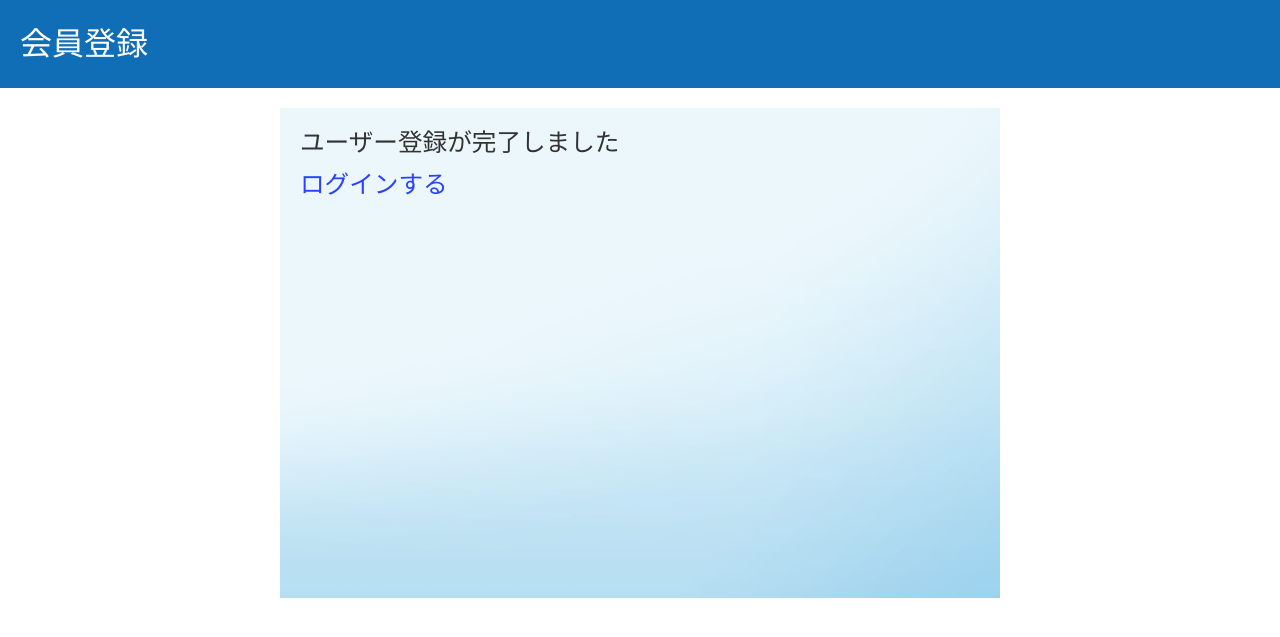
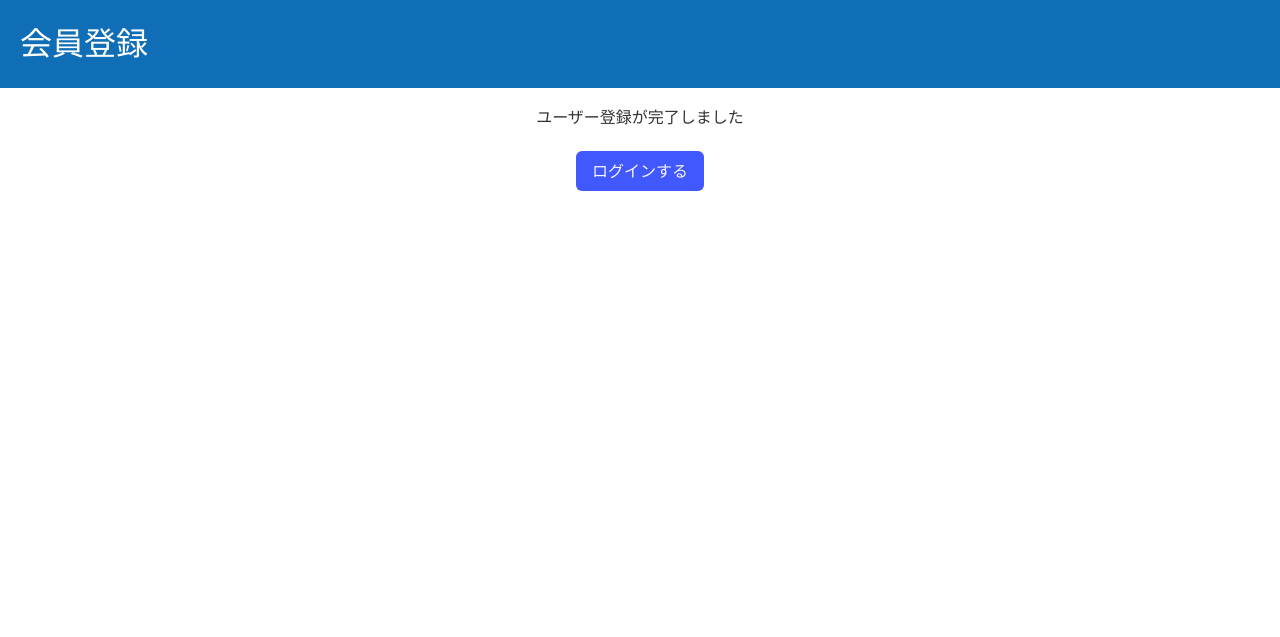
Before and after one commit to kiri9120/mini_bbs, a PHP site: page /join/thanks.php in a window 1280 px wide. Shown: the top 637 px of the page. Run offline with PHP 8.4, Linux system fonts and the light colour scheme; some libraries are stand-ins or nearby versions.

Commit message:
update join/thanks.php

```diff
--- a/join/thanks.php
+++ b/join/thanks.php
@@ -15,11 +15,9 @@
         <header class="header">
             <h1 class="h1">会員登録</h1>
         </header>
-        <div class="container">
-            <div id="content">
-                <p>ユーザー登録が完了しました</p>
-                <p><a href="../">ログインする</a></p>
-            </div>
+        <div class="container has-text-centered">
+            <p>ユーザー登録が完了しました</p>
+            <p class="mt-5"><a href="../" class="button is-link">ログインする</a></p>
         </div>
     </div>
 </body>
```
